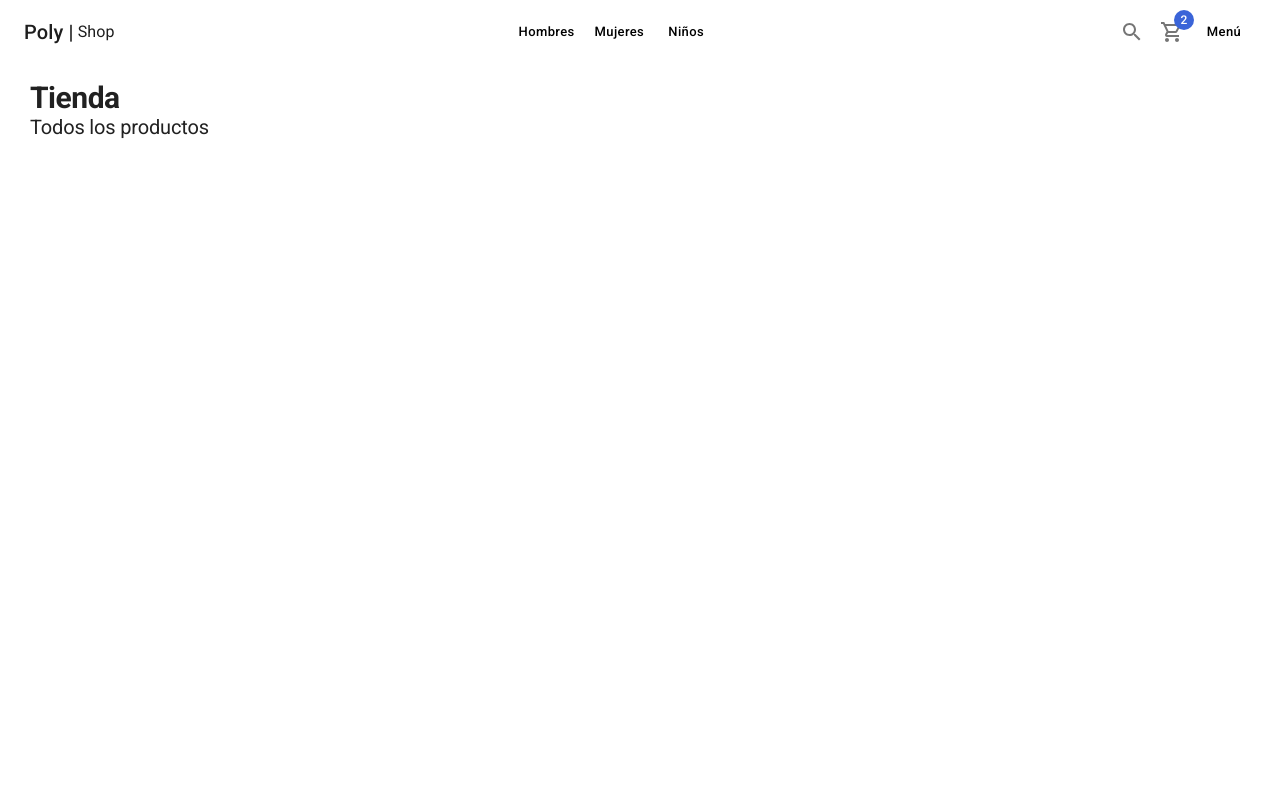
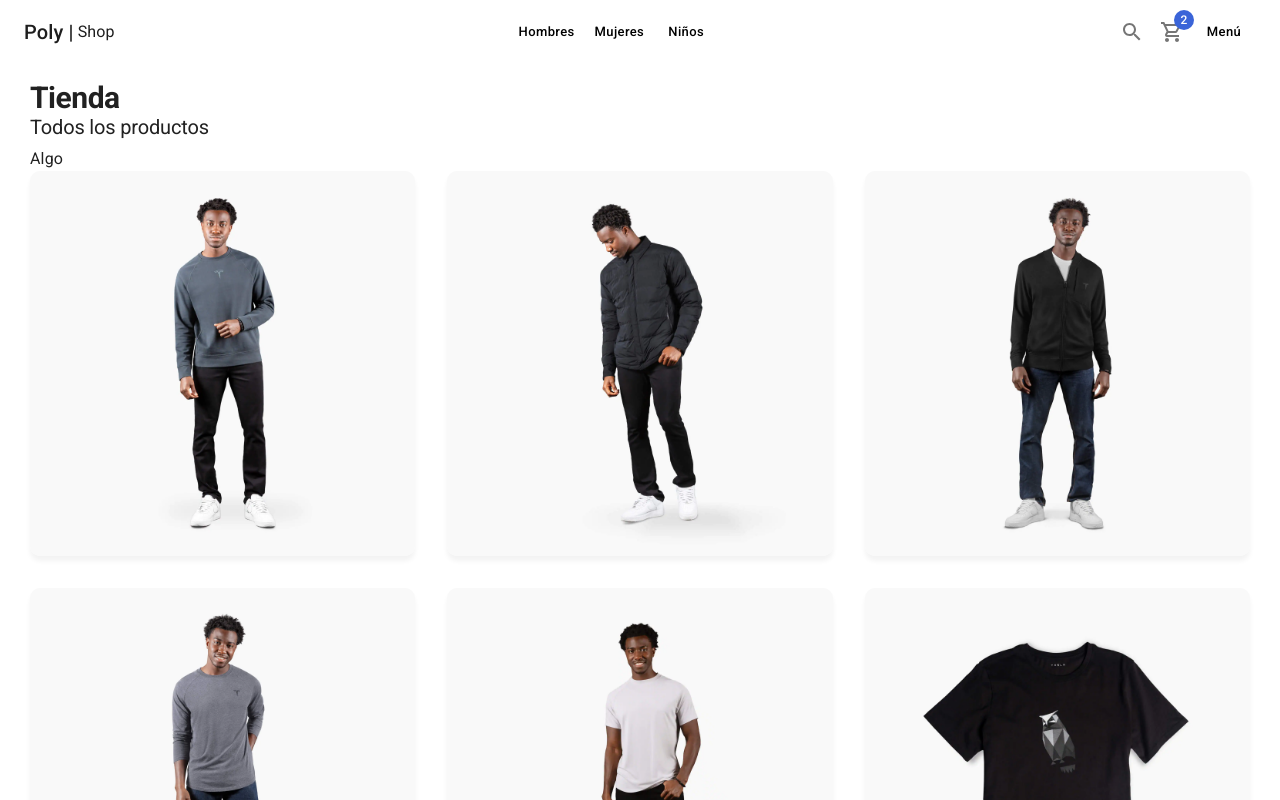
Before and after one commit to JorgeArancibia1/poly-shop, a Next.js app: page / in a window 1280 px wide. Shown: the top 800 px of the page. Built offline with nearby package versions, Linux system fonts and the light colour scheme.

Commit message:
images added

```diff
--- a/pages/index.tsx
+++ b/pages/index.tsx
@@ -1,6 +1,7 @@
-import { Typography } from '@mui/material';
+import { Card, CardActionArea, CardMedia, Grid, Typography } from '@mui/material';
 import type { NextPage } from 'next';
 import { ShopLayout } from '../components/layouts/ShopLayout';
+import { initialData } from '../database/products';
 
 const Home: NextPage = () => {
 	return (
@@ -11,9 +12,29 @@
 			<Typography variant='h1' component='h1'>
 				Tienda
 			</Typography>
-			<Typography variant='h2' sx={{ mb: 1 }}>
+			<Typography variant='h2' sx={{ mb:1 }}>
 				Todos los productos
 			</Typography>
+			Algo
+
+			<Grid container spacing={4}>
+				{
+					initialData.products.map( product => (
+						<Grid item xs={6} sm={4} key={ product.slug }>
+							<Card>
+								<CardActionArea>
+									<CardMedia
+										component='img'
+										image={`products/${product.images[0]}`}
+										alt={product.title}
+									/>
+								</CardActionArea>
+							</Card>
+						</Grid>
+					) )
+				}
+			</Grid>
+
 		</ShopLayout>
 	);
 };
```
Also changed, not shown: .eslintrc.json.
